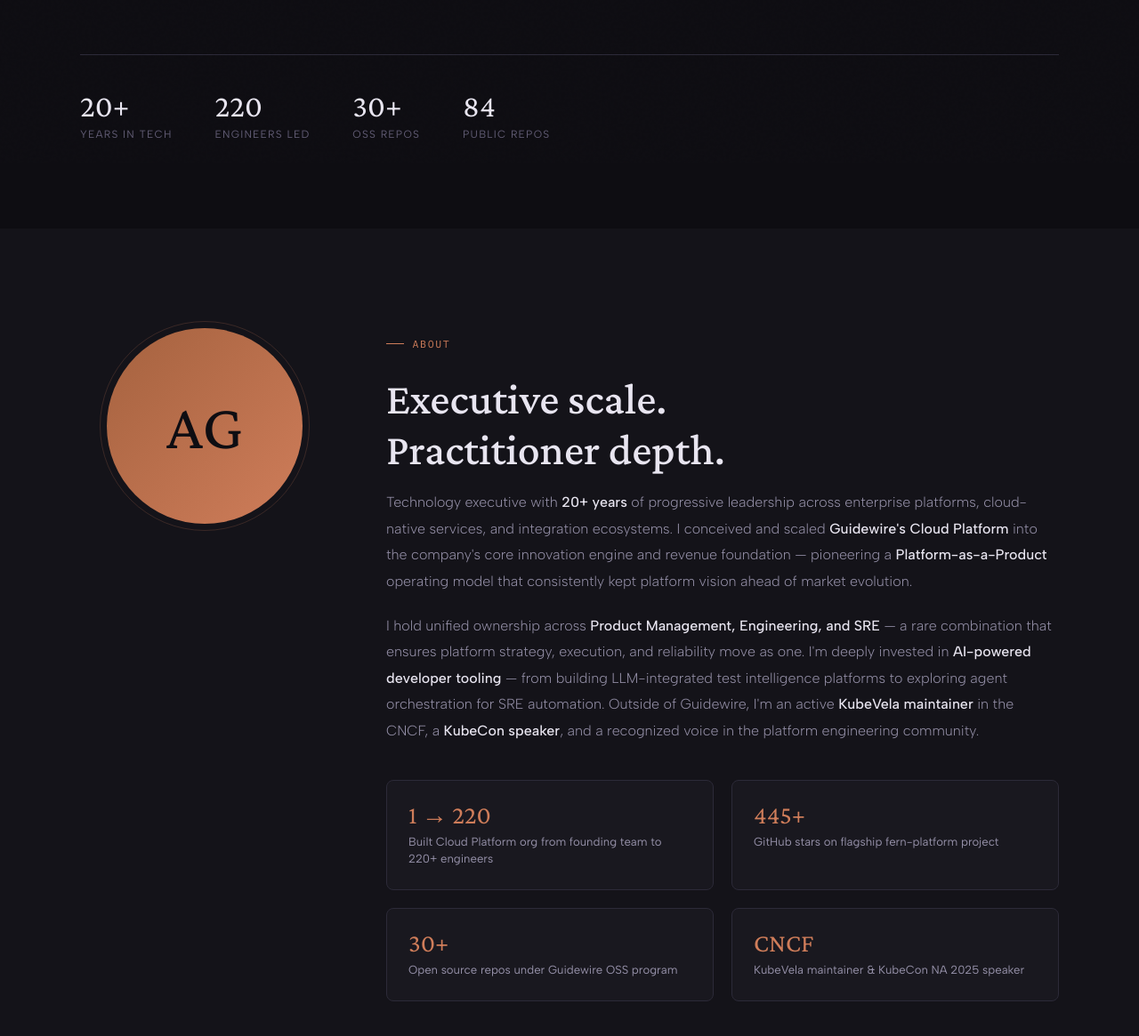
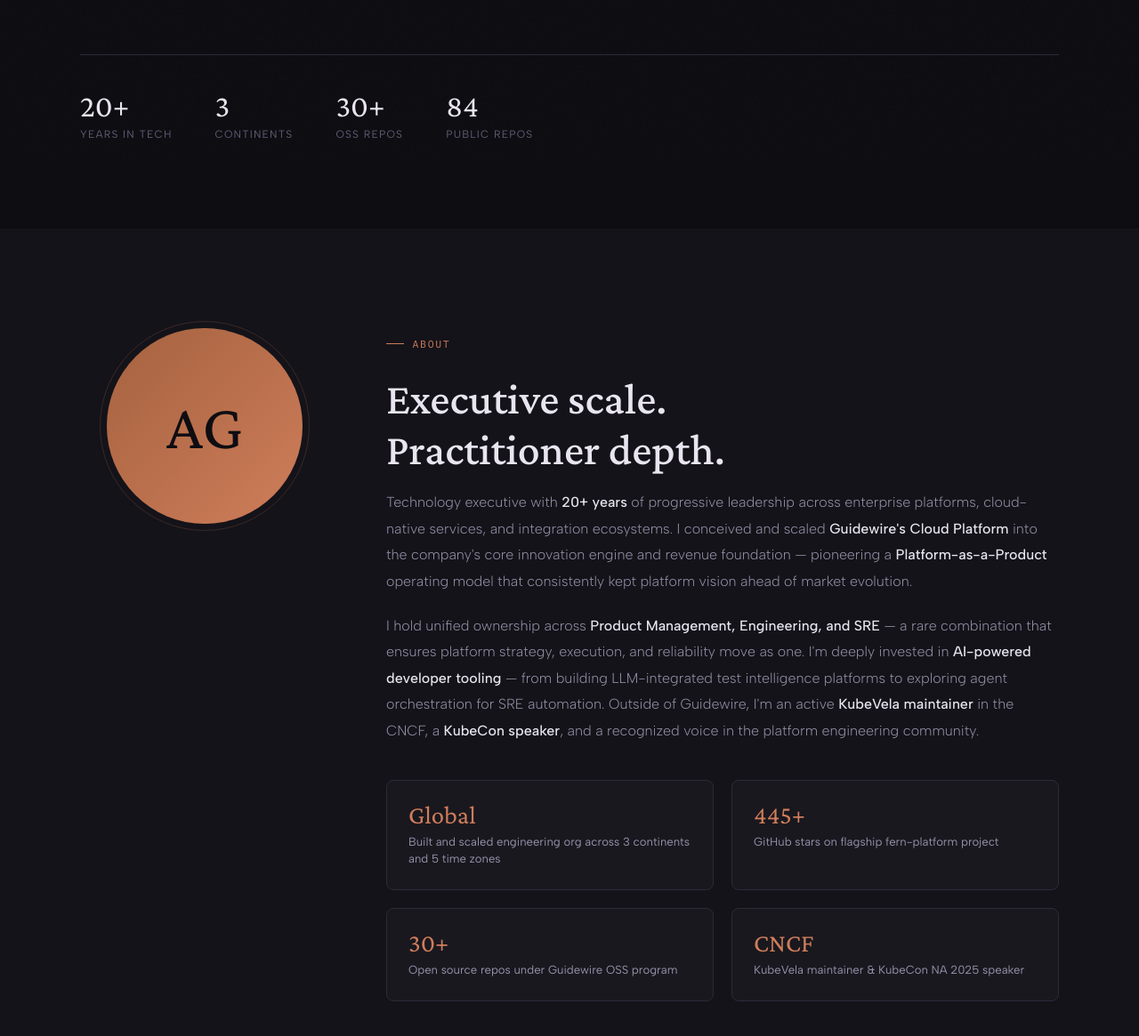
Before and after one commit to anoop2811/anoop.github.io, a plain HTML site: page index.html in a window 1280 px wide. Shown: the part 617-1782 px from the top of the page at 89% size. Drawn offline with nearby package versions, Linux system fonts and the light colour scheme.

Commit message:
Replace headcount with geographic reach

```diff
--- a/index.html
+++ b/index.html
@@ -397,8 +397,8 @@
         <div class="stat-label">Years in Tech</div>
       </div>
       <div>
-        <div class="stat-num">220</div>
-        <div class="stat-label">Engineers Led</div>
+        <div class="stat-num">3</div>
+        <div class="stat-label">Continents</div>
       </div>
       <div>
         <div class="stat-num">30+</div>
@@ -428,8 +428,8 @@
         </div>
         <div class="about-highlights reveal reveal-delay-3">
           <div class="highlight-card">
-            <div class="highlight-num">1 → 220</div>
-            <div class="highlight-text">Built Cloud Platform org from founding team to 220+ engineers</div>
+            <div class="highlight-num">Global</div>
+            <div class="highlight-text">Built and scaled engineering org across 3 continents and 5 time zones</div>
           </div>
           <div class="highlight-card">
             <div class="highlight-num">445+</div>
```
